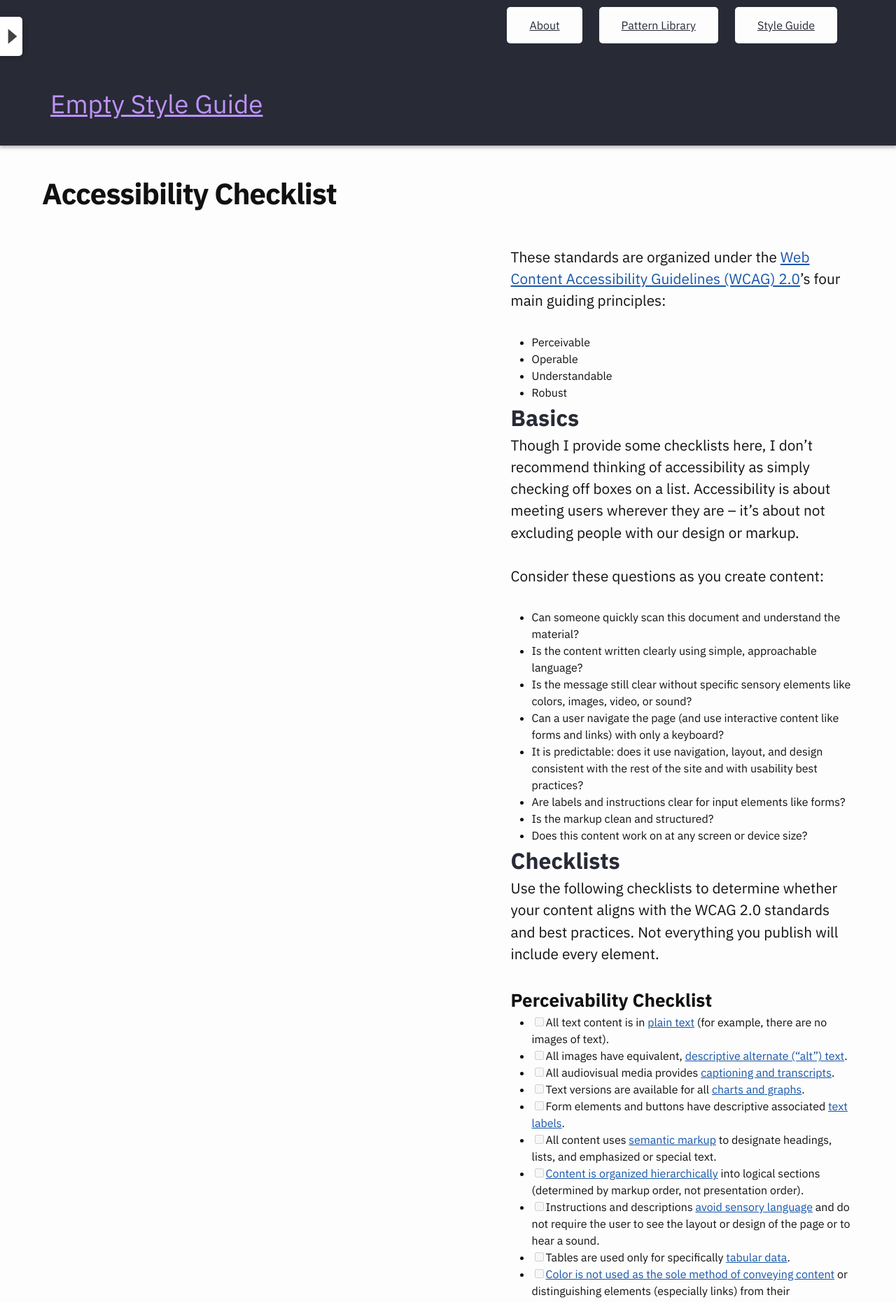
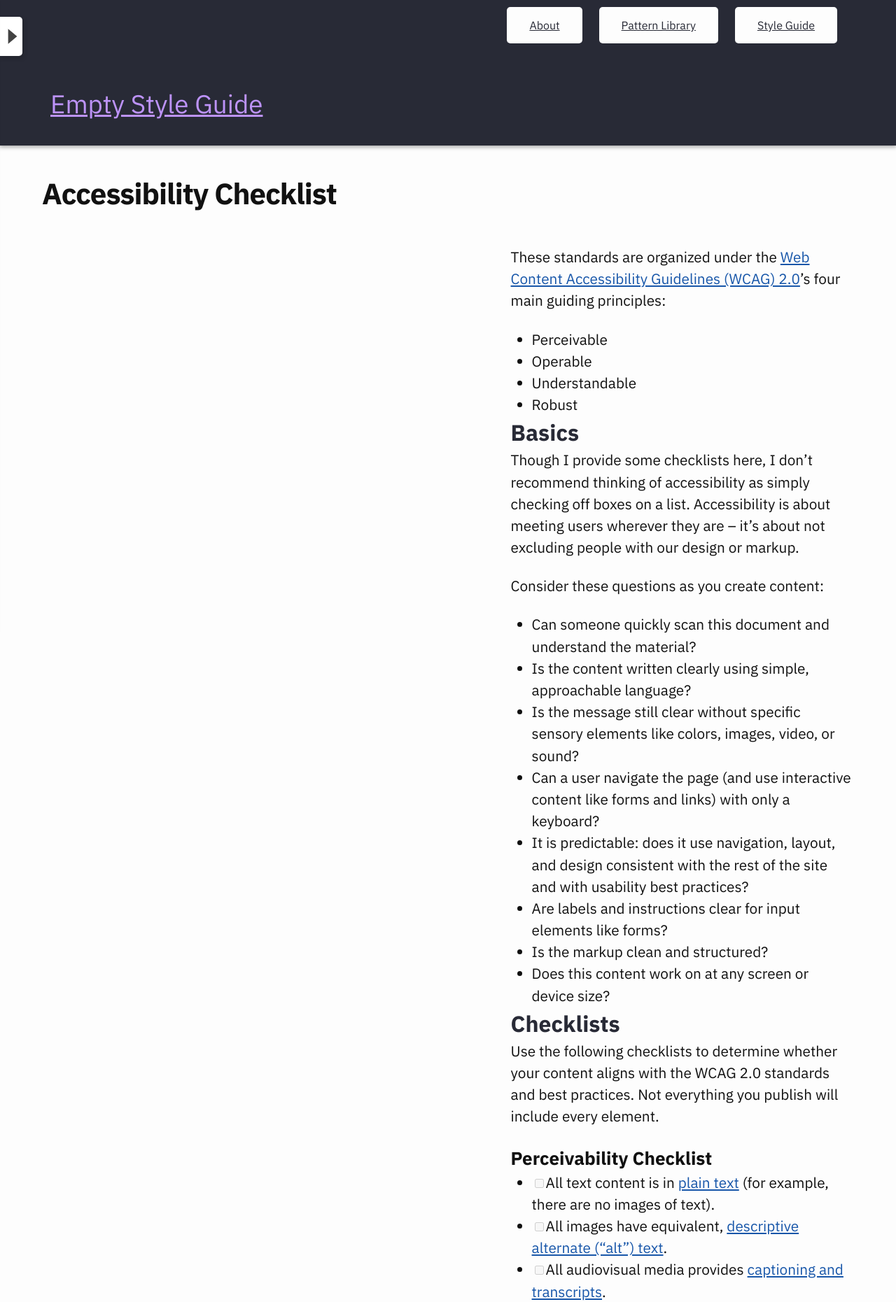
Before and after one commit to admturner/empty-style-guide, a Jekyll site: the page built from _styleguide/accessibility.md, in a window 1280 px wide. Shown: the top 1861 px of the page at 70% size. Built offline with Jekyll 4.4.1, drawn with Linux system fonts in a browser that asks for light colours.

Commit message:
Update button and list styles

```diff
--- a/_sass/partials/_base.scss
+++ b/_sass/partials/_base.scss
@@ -53,6 +53,7 @@
 main {
     ul,
     ol {
+        font-size: 1.3rem;
         margin-left: $spacing-unit;
     }
 
@@ -77,8 +78,8 @@
 }
 
 p {
-    font-size: 1.3em;
-    margin-bottom: 1.5em;
+    font-size: 1.3rem;
+    margin-bottom: 1.5rem;
 }
 
 /**
@@ -138,6 +139,7 @@
         color: $dt-gray-light;
         font-size: 1rem;
         margin: .5em;
+        min-width: fit-content;
         padding: .75em 1em;
 
         &:hover,
```
Also changed, not shown: CHANGELOG.md.
